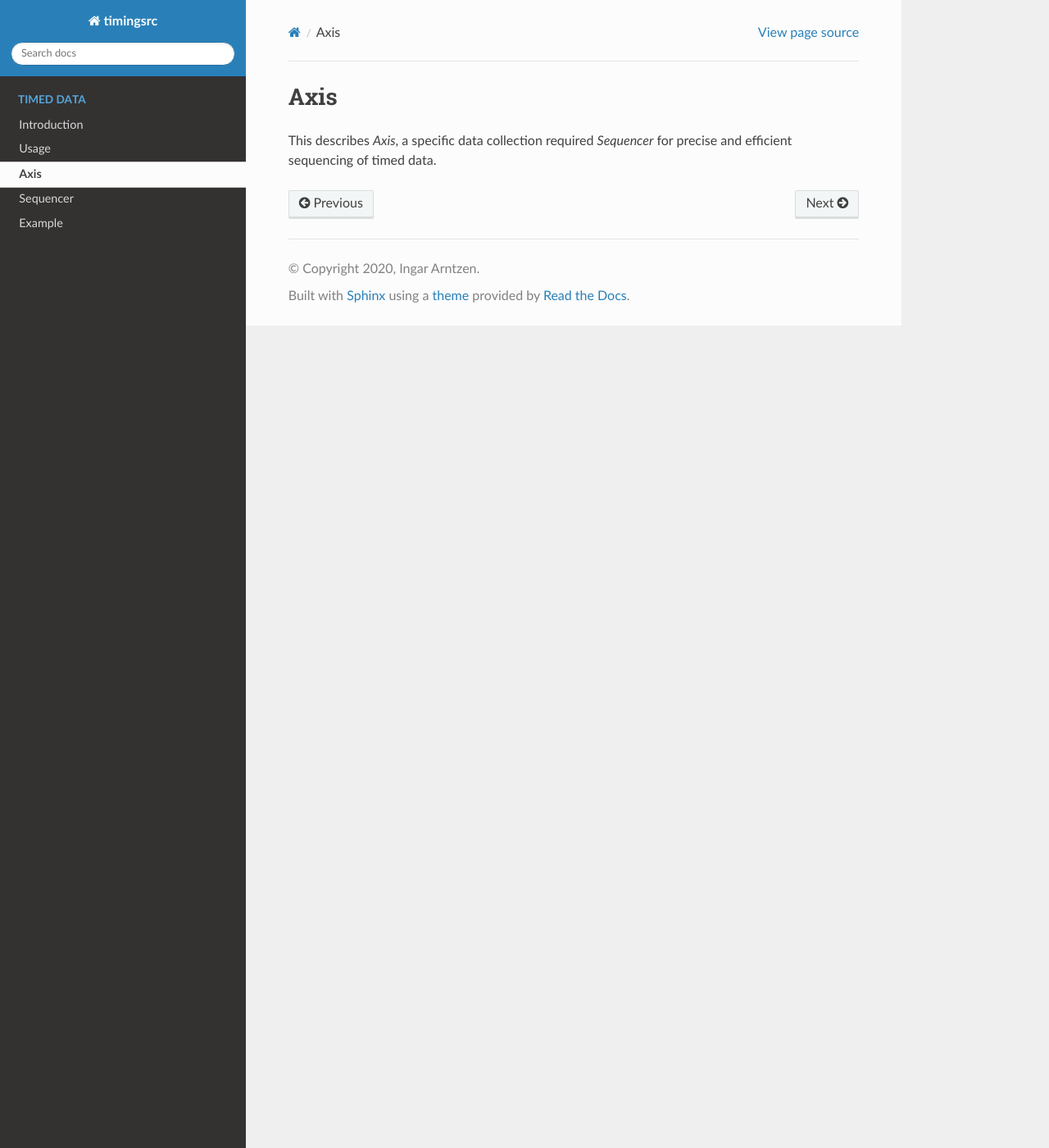
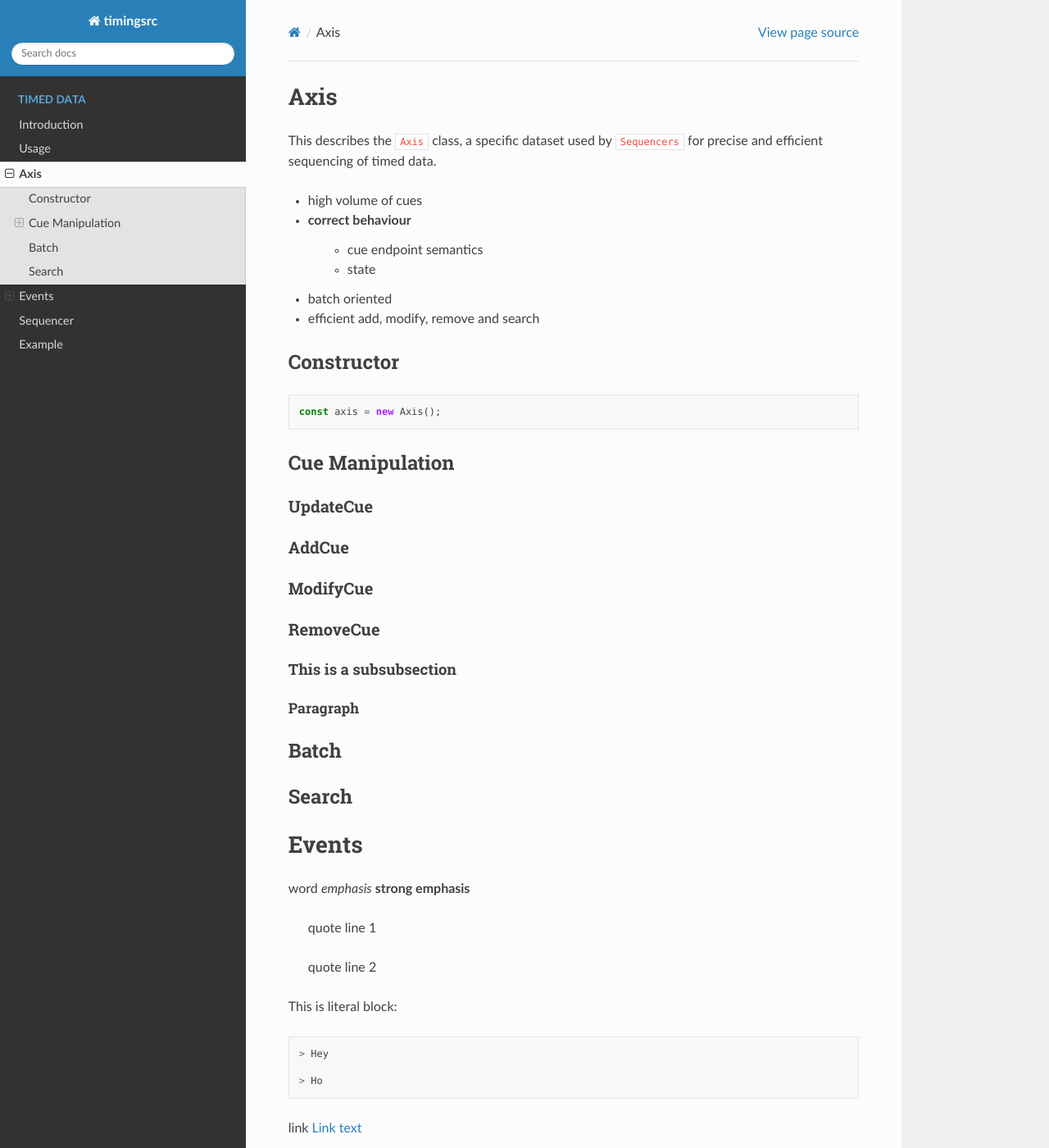
Before and after one commit to ingararntzen/timingdocs, a Sphinx documentation site: the page built from docs/source/timeddata/axis.rst, in a window 1280 px wide and 1400 px high. Shown: the whole window at 82% size. Built offline with Sphinx 7.4.7 and the Read the Docs theme 2.0.0, drawn with Linux system fonts in a browser that asks for light colours; some of the changed text lies outside the part shown.

Commit message:
learning some reST

```diff
--- a/docs/source/timeddata/axis.rst
+++ b/docs/source/timeddata/axis.rst
@@ -3,5 +3,101 @@ Axis
 ====
 
 
-This describes *Axis*, a specific data collection required *Sequencer* for
-precise and efficient sequencing of timed data.
+This describes the ``Axis`` class, a specific dataset used by
+``Sequencers`` for precise and efficient sequencing of timed data.
+
+
+* high volume of cues
+* correct behaviour
+    * cue endpoint semantics
+    * state
+* batch oriented
+* efficient add, modify, remove and search
+
+
+
+Constructor
+===========
+
+.. code-block:: javascript
+
+    const axis = new Axis();
+
+
+Cue Manipulation
+================
+
+
+UpdateCue
+------------------------------------------------------------------------
+
+AddCue
+-------
+
+ModifyCue
+----------
+
+RemoveCue
+---------
+
+This is a subsubsection
+^^^^^^^^^^^^^^^^^^^^^^^
+
+Paragraph
+""""""""""""
+
+
+
+Batch
+=====
+
+
+Search
+======
+
+
+======
+Events
+======
+
+
+
+
+word
+*emphasis*
+**strong emphasis**
+
+
+    quote line 1
+
+    quote line 2
+
+
+This is literal block::
+
+    > Hey
+
+    > Ho
+
+link `Link text <https://webtiming.github.com/>`_
+
+This is a paragraph that contains `a link`_.
+
+.. _a link: https://domain.invalid/
+
+
+.. js:function:: get(key)
+
+    :param string key: key of the cue
+    :returns: cue object
+
+.. js:class Axis()
+
+    :returns: Axis object
+
+
+
+.. js:function:: a.get(key)
+
+    :param string key: key of the cue
+    :returns: cue object
```
